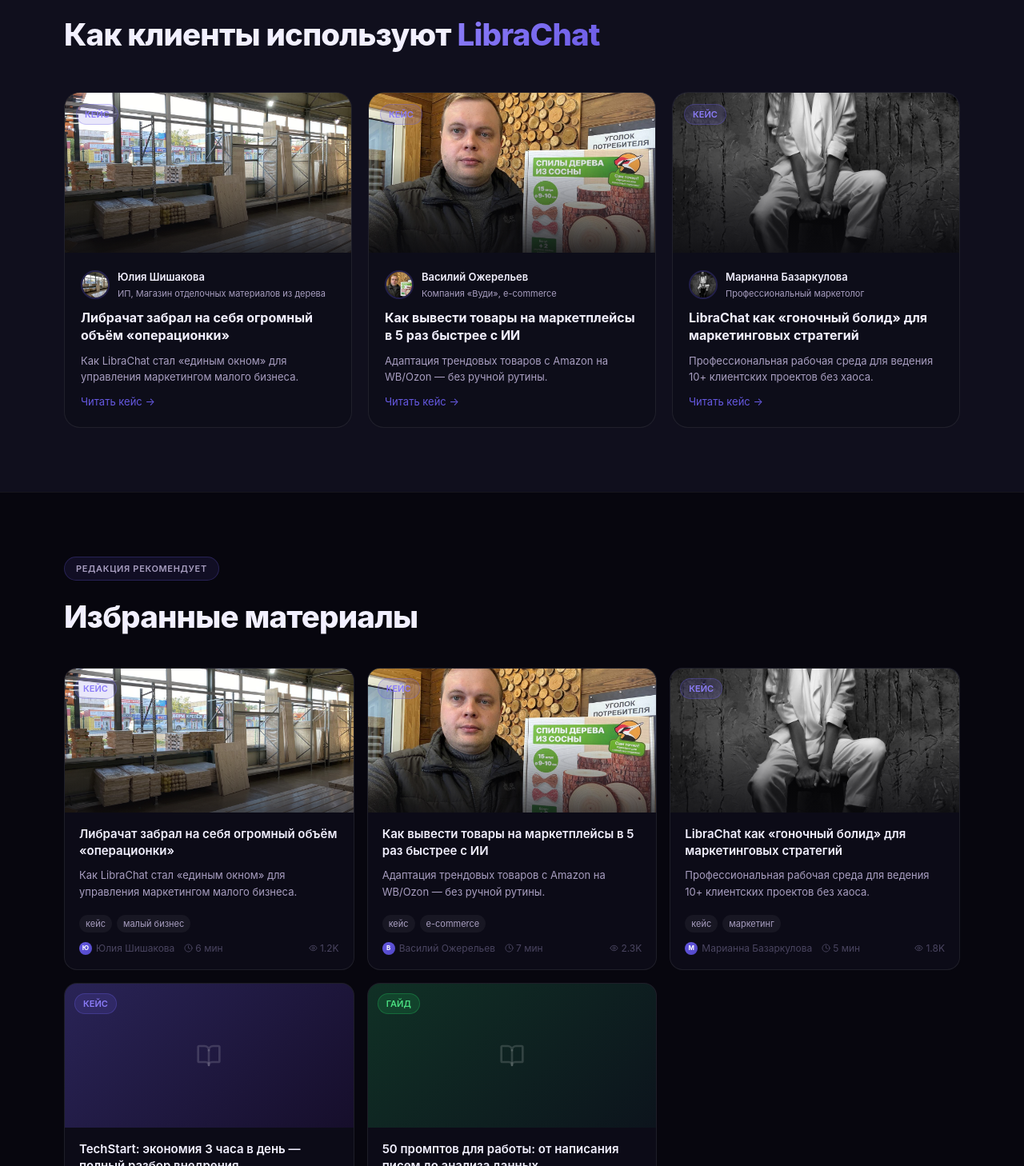
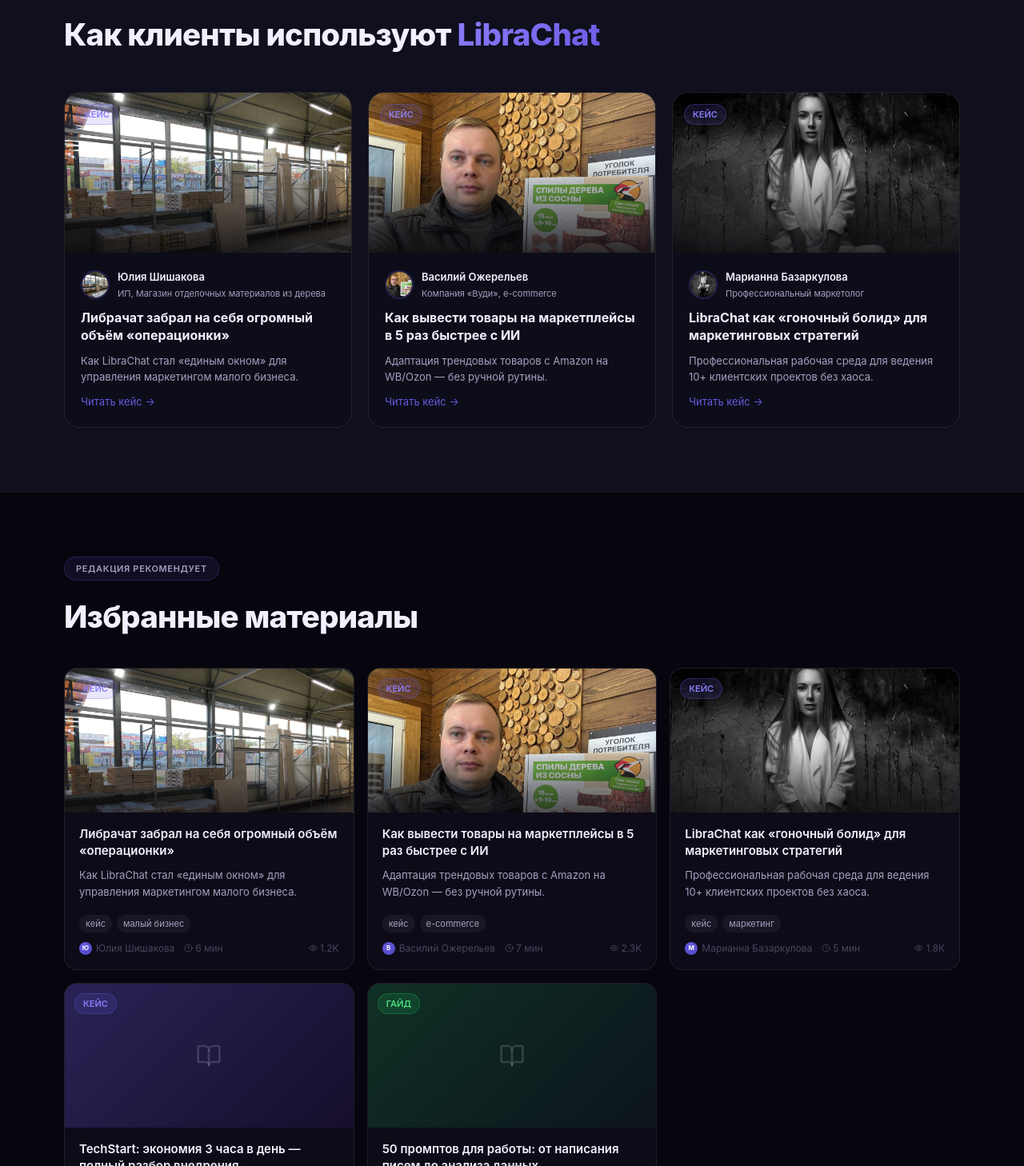
Before and after one commit to kriptononny-lab/librachat, a Next.js app: page /learn in a window 1280 px wide. Shown: the part 872-2330 px from the top of the page at 80% size. Built offline with nearby package versions, Linux system fonts and the light colour scheme; no server answers.

Commit message:
fix: photo crop position for bazarkulova case

```diff
--- a/src/app/learn/learn-client.tsx
+++ b/src/app/learn/learn-client.tsx
@@ -16,7 +16,7 @@
     <Link href={`/learn/${article.slug}`} style={{ display:"flex", flexDirection:"column", borderRadius:"16px", overflow:"hidden", background:"rgba(14,13,25,0.85)", border:"1px solid rgba(255,255,255,0.08)", textDecoration:"none", height:"100%" }}>
       <div style={{ position:"relative", height: large ? "180px" : "120px", background: article.gradient ?? "rgba(20,19,28,0.9)", display:"flex", alignItems:"center", justifyContent:"center", flexShrink:0, overflow:"hidden" }}>
         {article.photo
-          ? <Image src={article.photo} alt={article.title} fill style={{ objectFit:"cover" }} />
+          ? <Image src={article.photo} alt={article.title} fill style={{ objectFit:"cover", objectPosition: article.photo?.includes("bazarkulova") ? "center 20%" : "center top" }} />
           : <BookOpen size={large ? 32 : 22} color="rgba(255,255,255,0.15)" />
         }
         {article.photo && <div style={{ position:"absolute", inset:0, background:"linear-gradient(to bottom, transparent 50%, rgba(12,12,16,0.7))" }} />}
@@ -138,7 +138,7 @@
                 {realCases.map(article => (
                   <Link key={article.slug} href={`/learn/${article.slug}`} style={{ display:"flex", flexDirection:"column", borderRadius:"20px", overflow:"hidden", background:"rgba(14,13,25,0.85)", border:"1px solid rgba(255,255,255,0.08)", textDecoration:"none" }}>
                     <div style={{ height:"200px", position:"relative", overflow:"hidden", background: article.gradient ?? "rgba(14,13,25,0.9)" }}>
-                      {article.photo && <Image src={article.photo} alt={article.title} fill style={{ objectFit:"cover" }} />}
+                      {article.photo && <Image src={article.photo} alt={article.title} fill style={{ objectFit:"cover", objectPosition: article.photo?.includes("bazarkulova") ? "center 20%" : "center top" }} />}
                       <div style={{ position:"absolute", inset:0, background:"linear-gradient(to bottom, transparent 40%, rgba(12,12,16,0.85))" }} />
                       <span style={{ position:"absolute", top:"14px", left:"14px", fontSize:"11px", fontWeight:600, padding:"3px 10px", borderRadius:"999px", background:TYPE_COLOR["кейс"].bg, color:TYPE_COLOR["кейс"].text, border:`1px solid ${TYPE_COLOR["кейс"].border}` }}>КЕЙС</span>
                     </div>
@@ -220,7 +220,7 @@
         {/* CTA */}
         <section style={{ padding:"80px 0", background:"#07060e", borderTop:"1px solid rgba(255,255,255,0.06)" }}>
           <div className="container-site">
-            <div style={{ borderRadius:"24px", padding:"72px 40px", textAlign:"center", background:"rgba(14,13,25,0.97)", border:"1px solid rgba(101,88,224,0.18)", position:"relative", overflow:"hidden" }}>
+            <div className="cta-inner" style={{ borderRadius:"24px", padding:"72px 40px", textAlign:"center", background:"rgba(14,13,25,0.97)", border:"1px solid rgba(101,88,224,0.18)", position:"relative", overflow:"hidden" }}>
               <div style={{ position:"absolute", top:0, left:0, right:0, height:"1px", background:"linear-gradient(90deg,transparent,rgba(101,88,224,0.6),transparent)" }} />
               <div style={{ position:"relative", display:"flex", flexDirection:"column", alignItems:"center", gap:"20px" }}>
                 <div className="section-badge">14 ДНЕЙ БЕСПЛАТНО</div>
--- a/src/components/sections/social-proof-section.tsx
+++ b/src/components/sections/social-proof-section.tsx
@@ -110,7 +110,7 @@
             >
               {/* Фото */}
               <div style={{ height: "180px", position: "relative", overflow: "hidden", background: "rgba(14,13,25,0.92)", flexShrink: 0 }}>
-                <Image src={t.photo} alt={t.name} fill style={{ objectFit: "cover" }} />
+                <Image src={t.photo} alt={t.name} fill style={{ objectFit: "cover", objectPosition: t.photo?.includes("bazarkulova") ? "center 20%" : "center top" }} />
                 <div style={{ position: "absolute", inset: 0, background: "linear-gradient(to bottom, transparent 40%, rgba(12,12,16,0.9))" }} />
               </div>
 
```
